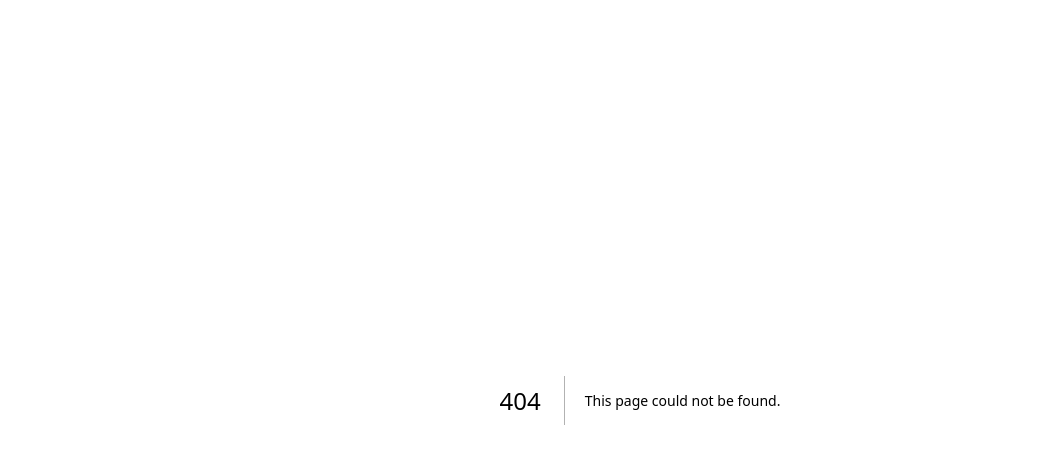
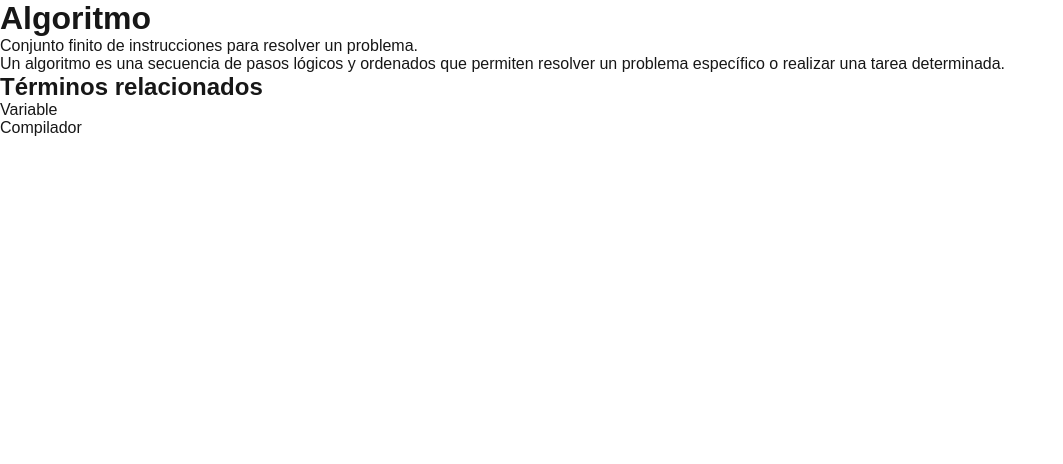
Before and after one commit to DdEze/SyntaxSphere, a Next.js app: page /terminos/algoritmo in a window 1280 px wide. Before the commit this address had no page. Shown: the top 464 px of the page, without its empty margins (0-1063 px from the left). Built offline with nearby package versions, Linux system fonts and the light colour scheme.

Commit message:
Se agrego la pantalla de 'Terminos Informáticos'

```diff
--- /dev/null
+++ b/app/terminos/[slug]/page.js
@@ -0,0 +1,32 @@
+import { notFound } from 'next/navigation';
+import {terminos} from '../../../data/terminos';
+import Link from 'next/link';
+
+export default async function TerminoPage({ params }) {
+  const { slug } = params;
+  const termino = terminos[slug];
+
+  if (!termino) return notFound();
+
+  return (
+    <main>
+      <h1>{termino.titulo}</h1>
+      <p>{termino.definicion}</p>
+      <p>{termino.descripcion}</p>
+      {termino.relacionados && termino.relacionados.length > 0 && (
+        <>
+          <h2>Términos relacionados</h2>
+          <ul>
+            {termino.relacionados.map((rel) => (
+              <li key={rel}>
+                <Link href={`/terminos/${rel}`}>
+                  {terminos[rel]?.titulo || rel}
+                </Link>
+              </li>
+            ))}
+          </ul>
+        </>
+      )}
+    </main>
+  );
+}
--- /dev/null
+++ b/data/terminos.js
@@ -0,0 +1,153 @@
+export const terminos = {
+  'algoritmo': {
+    titulo: 'Algoritmo',
+    definicion: 'Conjunto finito de instrucciones para resolver un problema.',
+    descripcion: 'Un algoritmo es una secuencia de pasos lógicos y ordenados que permiten resolver un problema específico o realizar una tarea determinada.',
+    relacionados: ['variable', 'compilador']
+  },
+  'api': {
+    titulo: 'API',
+    definicion: 'Interfaz que permite la comunicación entre aplicaciones.',
+    descripcion: 'Una API (Application Programming Interface) es un conjunto de reglas y protocolos que permite a diferentes programas comunicarse entre sí.',
+    relacionados: ['rest', 'json']
+  },
+  'frontend': {
+    titulo: 'Frontend',
+    definicion: 'Parte de una aplicación con la que interactúa el usuario.',
+    descripcion: 'El frontend es la interfaz visual de una aplicación web o móvil, donde se muestra la información y se captura la interacción del usuario.',
+    relacionados: ['html', 'css', 'javascript']
+  },
+  'backend': {
+    titulo: 'Backend',
+    definicion: 'Parte del software que gestiona la lógica del servidor.',
+    descripcion: 'El backend es la parte de una aplicación que se ejecuta en el servidor, gestiona bases de datos, autenticación y lógica del negocio.',
+    relacionados: ['api', 'base-de-datos']
+  },
+  'base-de-datos': {
+    titulo: 'Base de datos',
+    definicion: 'Sistema organizado para almacenar, gestionar y recuperar datos.',
+    descripcion: 'Una base de datos es una colección de datos organizados que pueden ser accedidos, gestionados y actualizados fácilmente.',
+    relacionados: ['backend', 'sql']
+  },
+  'bug': {
+    titulo: 'Bug',
+    definicion: 'Error o fallo en un programa.',
+    descripcion: 'Un bug es un comportamiento inesperado o incorrecto en un programa causado por errores de lógica, sintaxis u omisiones.',
+    relacionados: ['testing']
+  },
+  'cliente-servidor': {
+    titulo: 'Cliente-servidor',
+    definicion: 'Modelo donde el cliente solicita recursos y el servidor los proporciona.',
+    descripcion: 'La arquitectura cliente-servidor separa las responsabilidades entre el cliente (interfaz) y el servidor (lógica y datos), comunicándose mediante una red.',
+    relacionados: ['http', 'api']
+  },
+  'compilador': {
+    titulo: 'Compilador',
+    definicion: 'Programa que traduce código fuente a código máquina.',
+    descripcion: 'Un compilador convierte el código fuente escrito por el programador en un lenguaje de bajo nivel comprensible por la máquina.',
+    relacionados: ['ide', 'algoritmo']
+  },
+  'css': {
+    titulo: 'CSS',
+    definicion: 'Lenguaje para definir estilos de páginas web.',
+    descripcion: 'CSS (Cascading Style Sheets) permite aplicar estilos visuales como colores, fuentes y disposición a elementos HTML.',
+    relacionados: ['html', 'javascript']
+  },
+  'dom': {
+    titulo: 'DOM',
+    definicion: 'Interfaz que representa documentos HTML como una estructura de objetos.',
+    descripcion: 'El DOM (Document Object Model) permite a los lenguajes de programación acceder y modificar la estructura, estilo y contenido de un documento HTML.',
+    relacionados: ['html', 'javascript']
+  },
+  'framework': {
+    titulo: 'Framework',
+    definicion: 'Conjunto de herramientas y librerías para facilitar el desarrollo.',
+    descripcion: 'Un framework proporciona una estructura base y componentes reutilizables que simplifican el desarrollo de aplicaciones.',
+    relacionados: ['frontend', 'backend']
+  },
+  'git': {
+    titulo: 'Git',
+    definicion: 'Sistema de control de versiones distribuido.',
+    descripcion: 'Git permite a los desarrolladores gestionar cambios en el código fuente y colaborar de manera eficiente.',
+    relacionados: ['version']
+  },
+  'html': {
+    titulo: 'HTML',
+    definicion: 'Lenguaje de marcado para estructurar contenido en la web.',
+    descripcion: 'HTML (HyperText Markup Language) es el estándar para crear páginas web y define la estructura de los contenidos.',
+    relacionados: ['css', 'javascript']
+  },
+  'http': {
+    titulo: 'HTTP',
+    definicion: 'Protocolo para la transferencia de datos en la web.',
+    descripcion: 'HTTP (HyperText Transfer Protocol) es el protocolo que permite la comunicación entre clientes y servidores en la web.',
+    relacionados: ['api', 'rest']
+  },
+  'ide': {
+    titulo: 'IDE',
+    definicion: 'Entorno de desarrollo integrado.',
+    descripcion: 'Un IDE combina herramientas como editor de código, depurador y compilador para facilitar el desarrollo de software.',
+    relacionados: ['compilador']
+  },
+  'javascript': {
+    titulo: 'JavaScript',
+    definicion: 'Lenguaje de programación para desarrollo web.',
+    descripcion: 'JavaScript es un lenguaje que permite crear contenido dinámico e interactivo en páginas web.',
+    relacionados: ['html', 'css', 'json']
+  },
+  'json': {
+    titulo: 'JSON',
+    definicion: 'Formato ligero para intercambio de datos.',
+    descripcion: 'JSON (JavaScript Object Notation) es un formato de texto fácil de leer y escribir para representar datos estructurados.',
+    relacionados: ['api', 'javascript']
+  },
+  'machine-learning': {
+    titulo: 'Machine Learning',
+    definicion: 'Rama de la inteligencia artificial que permite a los sistemas aprender de datos.',
+    descripcion: 'Machine Learning utiliza algoritmos para que los computadores mejoren su rendimiento a través de la experiencia.',
+    relacionados: ['algoritmo', 'datos']
+  },
+  'rest': {
+    titulo: 'REST',
+    definicion: 'Arquitectura para diseñar servicios web.',
+    descripcion: 'REST (Representational State Transfer) define un conjunto de restricciones para crear APIs que sean escalables y fáciles de usar.',
+    relacionados: ['api', 'http']
+  },
+  'sistema-operativo': {
+    titulo: 'Sistema Operativo',
+    definicion: 'Software que gestiona hardware y recursos del sistema.',
+    descripcion: 'Un sistema operativo administra procesos, memoria, dispositivos y proporciona una interfaz para el usuario.',
+    relacionados: ['backend', 'cliente-servidor']
+  },
+  'testing': {
+    titulo: 'Testing',
+    definicion: 'Proceso de verificación de software para detectar errores.',
+    descripcion: 'Testing incluye técnicas para asegurar la calidad y funcionamiento correcto de una aplicación antes de su lanzamiento.',
+    relacionados: ['bug', 'frontend', 'backend']
+  },
+  'ui': {
+    titulo: 'UI (Interfaz de Usuario)',
+    definicion: 'Parte visual con la que interactúa el usuario.',
+    descripcion: 'UI se enfoca en el diseño y disposición de elementos visuales para facilitar la interacción.',
+    relacionados: ['ux']
+  },
+  'ux': {
+    titulo: 'UX (Experiencia de Usuario)',
+    definicion: 'Percepción y respuesta del usuario al usar un producto o sistema.',
+    descripcion: 'UX considera factores como usabilidad, accesibilidad y satisfacción del usuario para mejorar el diseño.',
+    relacionados: ['ui']
+  },
+  'variable': {
+    titulo: 'Variable',
+    definicion: 'Espacio en memoria para almacenar datos.',
+    descripcion: 'Una variable es un contenedor para almacenar información que puede cambiar durante la ejecución del programa.',
+    relacionados: ['algoritmo', 'lenguaje']
+  },
+  'version': {
+    titulo: 'Versión',
+    definicion: 'Estado o edición de un software en un momento dado.',
+    descripcion: 'Las versiones permiten controlar cambios y mantener el historial del desarrollo del software.',
+    relacionados: ['git']
+  }
+
+};
```
Also changed, not shown: app/terminos/page.js (added, +51 -0 lines).
